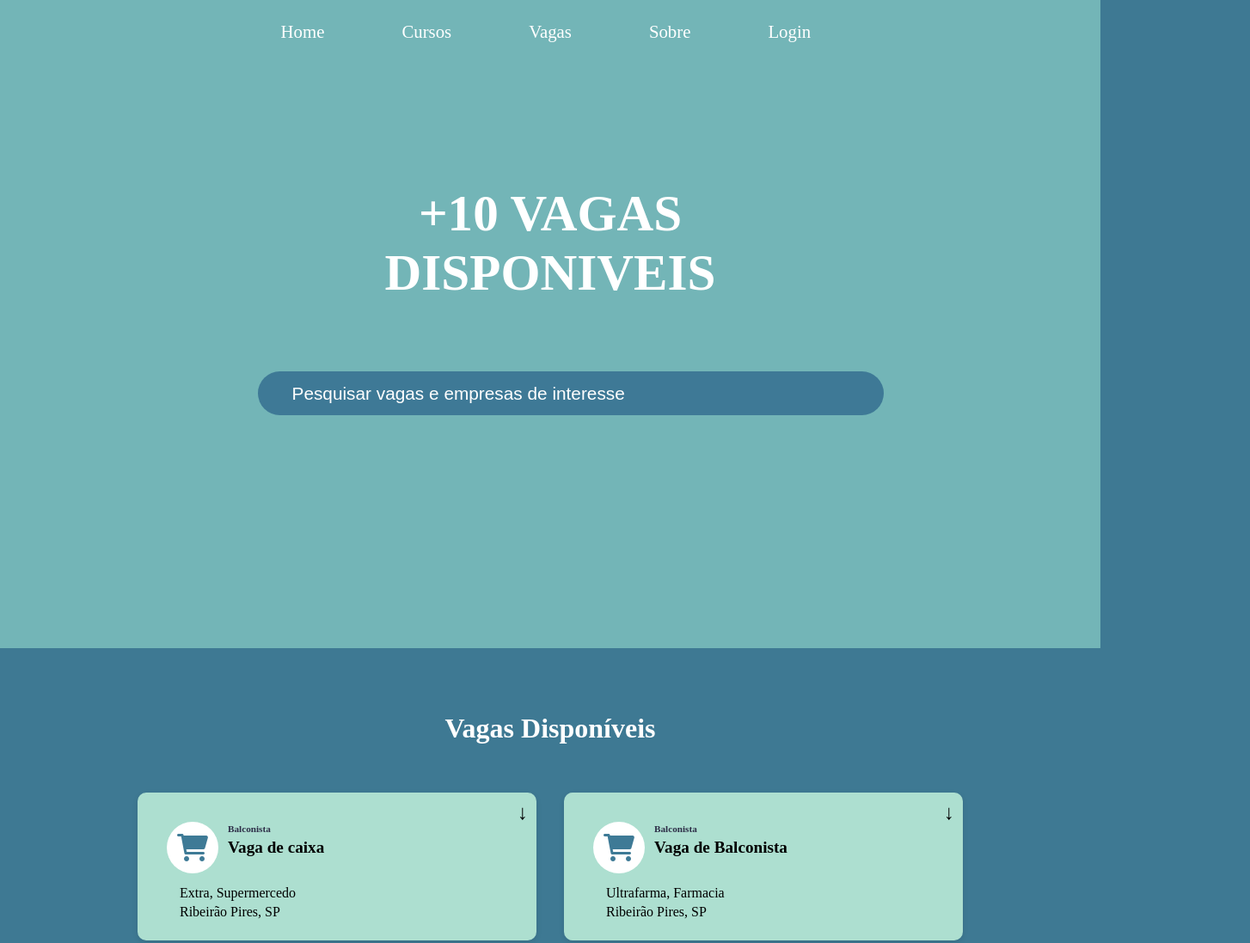
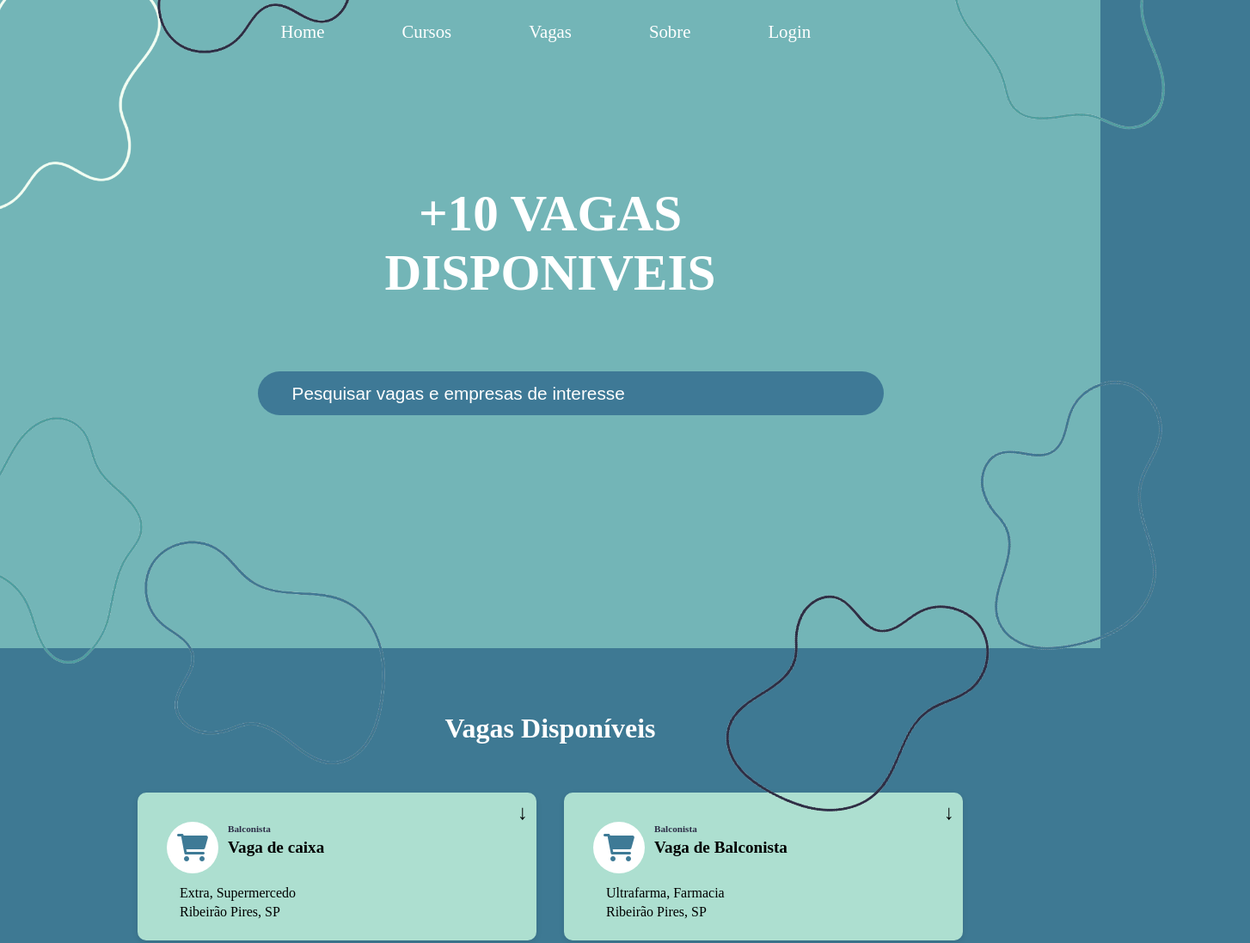
Before and after one commit to nicolliegoes/TCC, a plain HTML site: page vagas.html in a window 1280 px wide. Shown: the top 1097 px of the page at 86% size, 1454 px wide, since content can reach past the window. Drawn offline with Linux system fonts and the light colour scheme.

Commit message:
Add files via upload

```diff
--- a/vagas.html
+++ b/vagas.html
@@ -460,22 +460,30 @@ h5{
         }
         /*Frame*/
         .frame-container {
-            max-width: 58%;
-            width: 80%;
+            position: absolute;
+            top: 0;
+            left: 0;
+            width: 100%;
             height: 100%;
-            position: fixed;
-            overflow: hidden;
+            z-index: 1;
         }
         .wavy-shape {
             position: absolute;
             width: 250px;
             height: 250px;
-            background: transparent; /* Torna a forma transparente */
-            animation: rotate 10s infinite linear;
         }
-
-        .wavy-shape:nth-child(1){ top: 0; left: 0;  }
-        .wavy-shape:nth-child(2){ top: 0; left: 0;  }
+        .wavy-shape img {
+            width: 120%;
+            height: 120%;
+        }
+        .wavy-shape:nth-child(1) { top: -5%; left: -8%; }
+        .wavy-shape:nth-child(2) { top: 60%; left: -6%; }
+        .wavy-shape:nth-child(3) { top: -28%; left: 12%; }
+        .wavy-shape:nth-child(4) { top: 75%; left: 12%;  }
+        .wavy-shape:nth-child(5) { top: -10%; left: 89%; transform: rotate(130deg);}
+        .wavy-shape:nth-child(6) { top: 55%; left: 90%; transform: rotate(70deg); }
+        .wavy-shape:nth-child(7) { top: 90%; left: 70%; transform: rotate(200deg); }
+        .wavy-shape:nth-child(8) { top: -35%; left: 67%; transform: rotate(70deg); }
   </style>
 </head>
 <body>
@@ -510,8 +518,15 @@ h5{
   <main>
     <section class="hero">
       <div class="frame-container">
-        <div class="wavy-shape"></div>
-        <div class="wavy-shape"></div>
+        <div class="wavy-shape"><img src="img/2-removebg-preview.png" alt="wavy-shape"></div>
+        <div class="wavy-shape"><img src="img/3-removebg-preview.png" alt="wavy-shape"></div>
+        <div class="wavy-shape"><img src="img/1-removebg-preview.png" alt="wavy-shape"></div>
+        <div class="wavy-shape"><img src="img/6-removebg-preview.png" alt="wavy-shape"></div>
+
+        <div class="wavy-shape"><img src="img/3-removebg-preview.png" alt="wavy-shape"></div>
+        <div class="wavy-shape"><img src="img/6-removebg-preview.png" alt="wavy-shape"></div>
+        <div class="wavy-shape"><img src="img/1-removebg-preview.png" alt="wavy-shape"></div>
+        <div class="wavy-shape"><img src="img/2-removebg-preview.png" alt="wavy-shape"></div>
     </div>
       <h1>+10 VAGAS <br> DISPONIVEIS</h1>
       <div class="search-box">
```
Also changed, not shown: sobre.html (+7 -1 lines).
